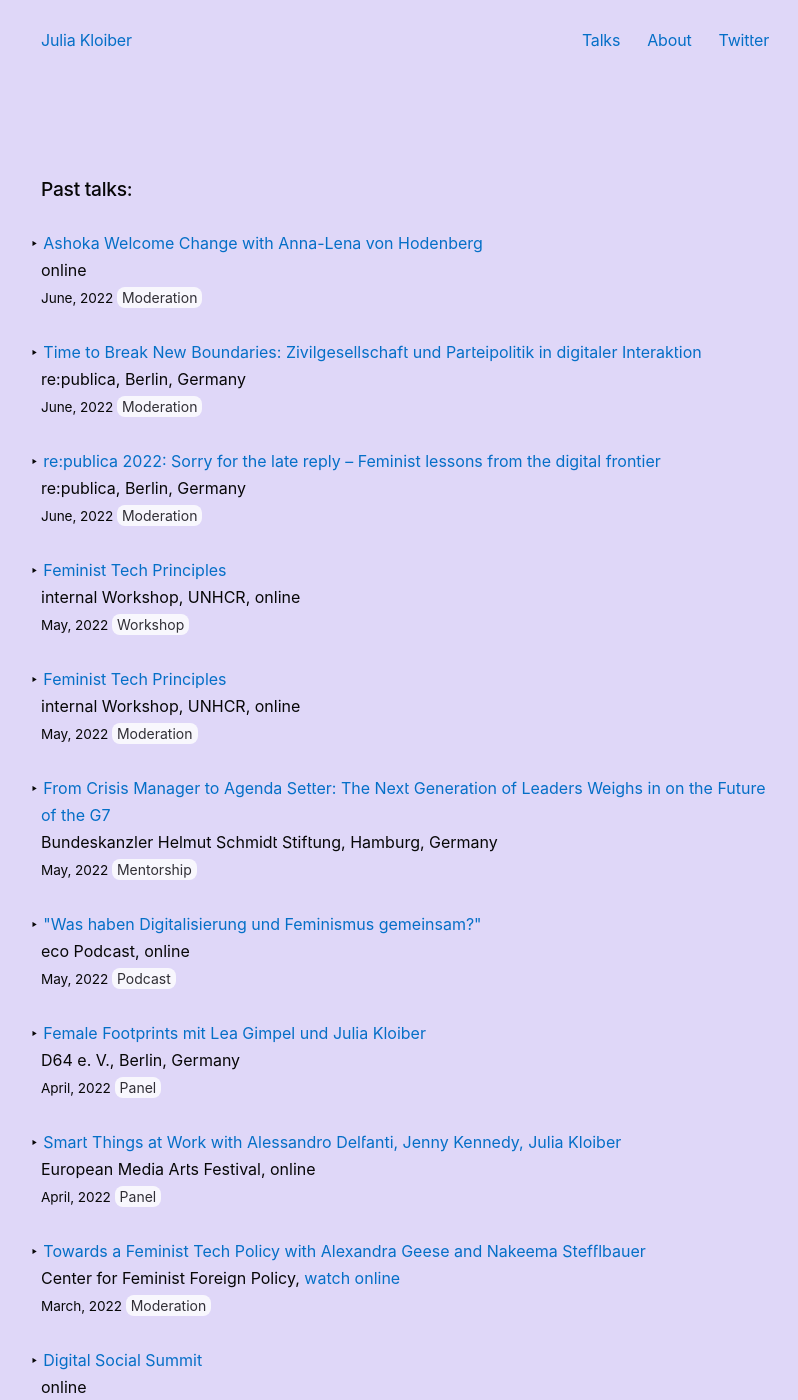
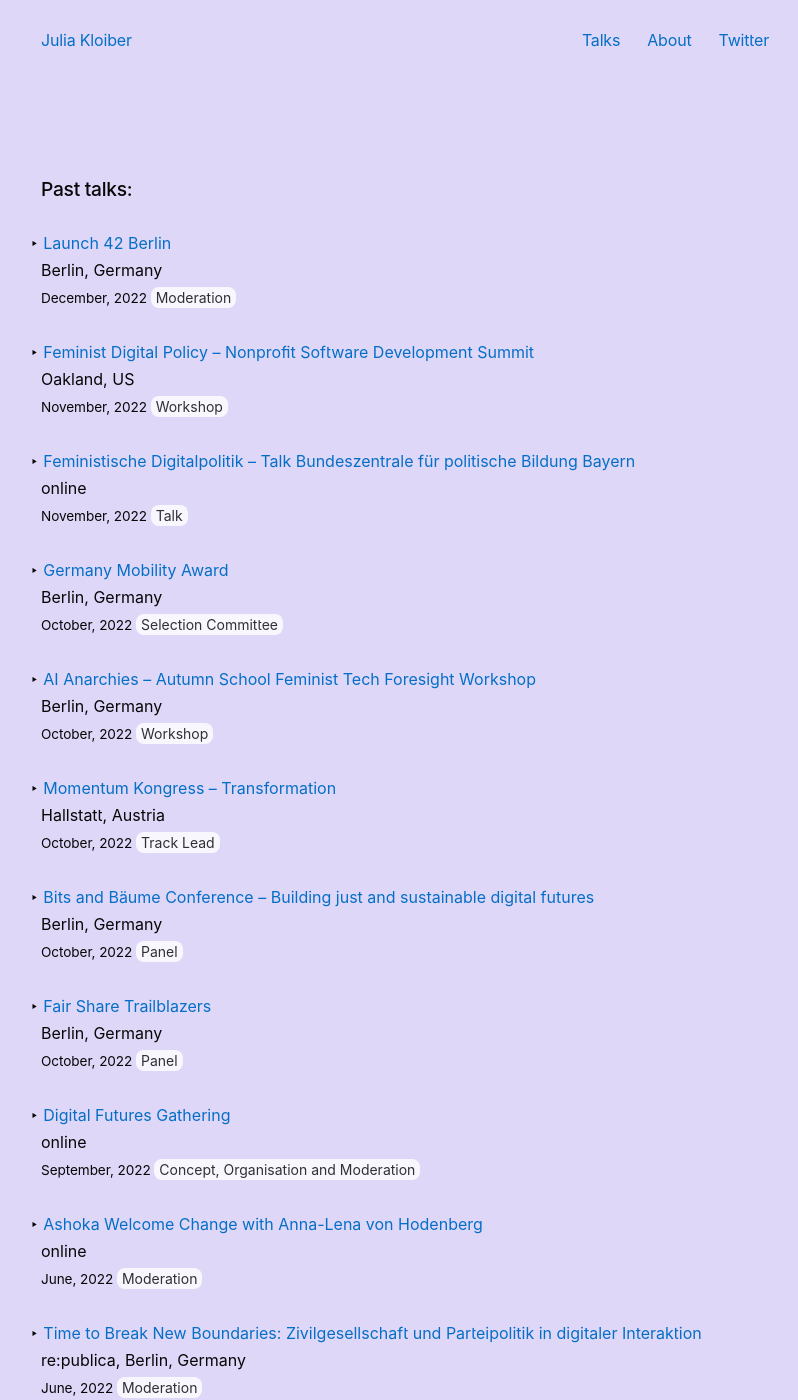
Before and after one commit to juliakloiber/juliakloiber.github.io, a Jekyll site: the page built from talks.html, in a window 1280 px wide and 1400 px high. Shown: the whole window, without its empty margins (235-1033 px from the left). Built offline with Jekyll 4.4.1, drawn with Linux system fonts in a browser that asks for light colours; some web fonts are replaced.

Commit message:
Update talks.html

```diff
--- a/talks.html
+++ b/talks.html
@@ -22,6 +22,105 @@
 
 
 <h3>Past talks:</h3>
+<ul>
+    <li>
+        <a href="https://42berlin.de/">Launch 42 Berlin</a>
+        <br>
+        Berlin, Germany<br>
+        <time>
+         December, 2022
+        </time>
+        <span class="tag talk">Moderation</span>
+    </li>
+</ul>
+<ul>
+    <li>
+        <a href="https://aspirationtech.org/events/devsummit22">Feminist Digital Policy – Nonprofit Software Development Summit</a>
+        <br>
+        Oakland, US<br>
+        <time>
+         November, 2022
+        </time>
+        <span class="tag talk">Workshop</span>
+    </li>
+</ul>
+<ul>
+    <li>
+        <a href="">Feministische Digitalpolitik – Talk Bundeszentrale für politische Bildung Bayern</a>
+        <br>
+        online<br>
+        <time>
+         November, 2022
+        </time>
+        <span class="tag talk">Talk</span>
+    </li>
+</ul>
+<ul>
+    <li>
+        <a href="https://mobilitaetspreis.de/">Germany Mobility Award</a>
+        <br>
+        Berlin, Germany<br>
+        <time>
+         October, 2022
+        </time>
+        <span class="tag talk">Selection Committee</span>
+    </li>
+</ul>
+<ul>
+    <li>
+        <a href="https://aianarchies.net/">AI Anarchies – Autumn School Feminist Tech Foresight Workshop</a>
+        <br>
+        Berlin, Germany<br>
+        <time>
+         October, 2022
+        </time>
+        <span class="tag talk">Workshop</span>
+    </li>
+</ul>
+<ul>
+    <li>
+        <a href="https://www.momentum-kongress.org/">Momentum Kongress – Transformation</a>
+        <br>
+        Hallstatt, Austria<br>
+        <time>
+         October, 2022
+        </time>
+        <span class="tag talk">Track Lead</span>
+    </li>
+</ul>
+<ul>
+    <li>
+        <a href="https://fahrplan22.bits-und-baeume.org/bitsundbaeume/talk/EFDR8Q/">Bits and Bäume Conference – Building just and sustainable digital futures</a>
+        <br>
+        Berlin, Germany<br>
+        <time>
+         October, 2022
+        </time>
+        <span class="tag talk">Panel</span>
+    </li>
+</ul>
+<ul>
+    <li>
+        <a href="https://fairsharewl.org/">Fair Share Trailblazers</a>
+        <br>
+        Berlin, Germany<br>
+        <time>
+         October, 2022
+        </time>
+        <span class="tag talk">Panel</span>
+    </li>
+</ul>
+<ul>
+    <li>
+        <a href="https://digitalfutures.space/">Digital Futures Gathering</a>
+        <br>
+        online<br>
+        <time>
+         September, 2022
+        </time>
+        <span class="tag talk">Concept, Organisation and Moderation</span>
+    </li>
+</ul>
 <ul>
     <li>
         <a href="">Ashoka Welcome Change with Anna-Lena von Hodenberg</a>
```
